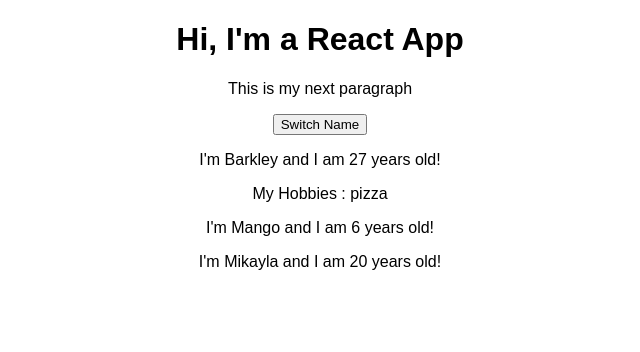
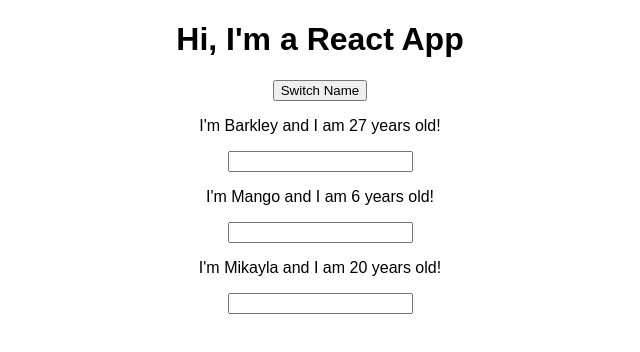
Before and after one commit to barksanto/react-complete-guide, a React (Create React App) app: page / in a window 1280 px wide. Shown: the top 352 px of the page, without its empty margins (320-960 px from the left). Built offline with nearby package versions, Linux system fonts and the light colour scheme.

Commit message:
impliment nameChangedHandler for input so name of person will change as it is being typed

```diff
--- a/src/App.js
+++ b/src/App.js
@@ -28,13 +28,22 @@
     })
   }
 
+  nameChangedHandler = (event) => {
+    this.setState({
+      persons: [
+        { name: "Barkley", age: 27 },
+        { name: event.target.value, age: 6 },
+        { name: "Mikayla", age: 20 }
+      ]
+    })
+  }
+
   render() {
     return (
       /* We will nest the rest of our components in this div also */
       /* We render by using the same name of the component we imported*/
       <div className="App">
         <h1>Hi, I'm a React App</h1>
-        <p>This is my next paragraph</p>
         {/* same as below, however it returns a function call with an explicit return */}
         {/* not reccommended if we dont have to */}
         <button onClick={() => this.switchNameHandler('bananamama')}>Switch Name</button>
@@ -42,11 +51,12 @@
         <Person
           name={this.state.persons[0].name}
           age={this.state.persons[0].age}
-          // added handler to this element. passinga  reference to the switchNameHandler
+          // added handler to this element. passing a  reference to the switchNameHandler
           click={this.switchNameHandler.bind(this, 'BARKLEYMANGUEIRASANTO')}>My Hobbies : pizza</Person>
         <Person
           name={this.state.persons[1].name}
-          age={this.state.persons[1].age} />
+          age={this.state.persons[1].age}
+          changed={this.nameChangedHandler} />
         <Person
           name={this.state.persons[2].name}
           age={this.state.persons[2].age} />
--- a/src/Person/Person.js
+++ b/src/Person/Person.js
@@ -8,7 +8,8 @@
       {/* click is the name of the property we dfined in the element in App.js */}
       <p onClick={props.click}>I'm {props.name} and I am {props.age} years old!</p>
       {/* This is how we can return what's inside of the <Person></Person> */}
-      <p>{props.children}</p>
+      {/* <p>{props.children}</p> */}
+      <input type="text" onChange={props.changed} />
     </div>
   )
 }
```
